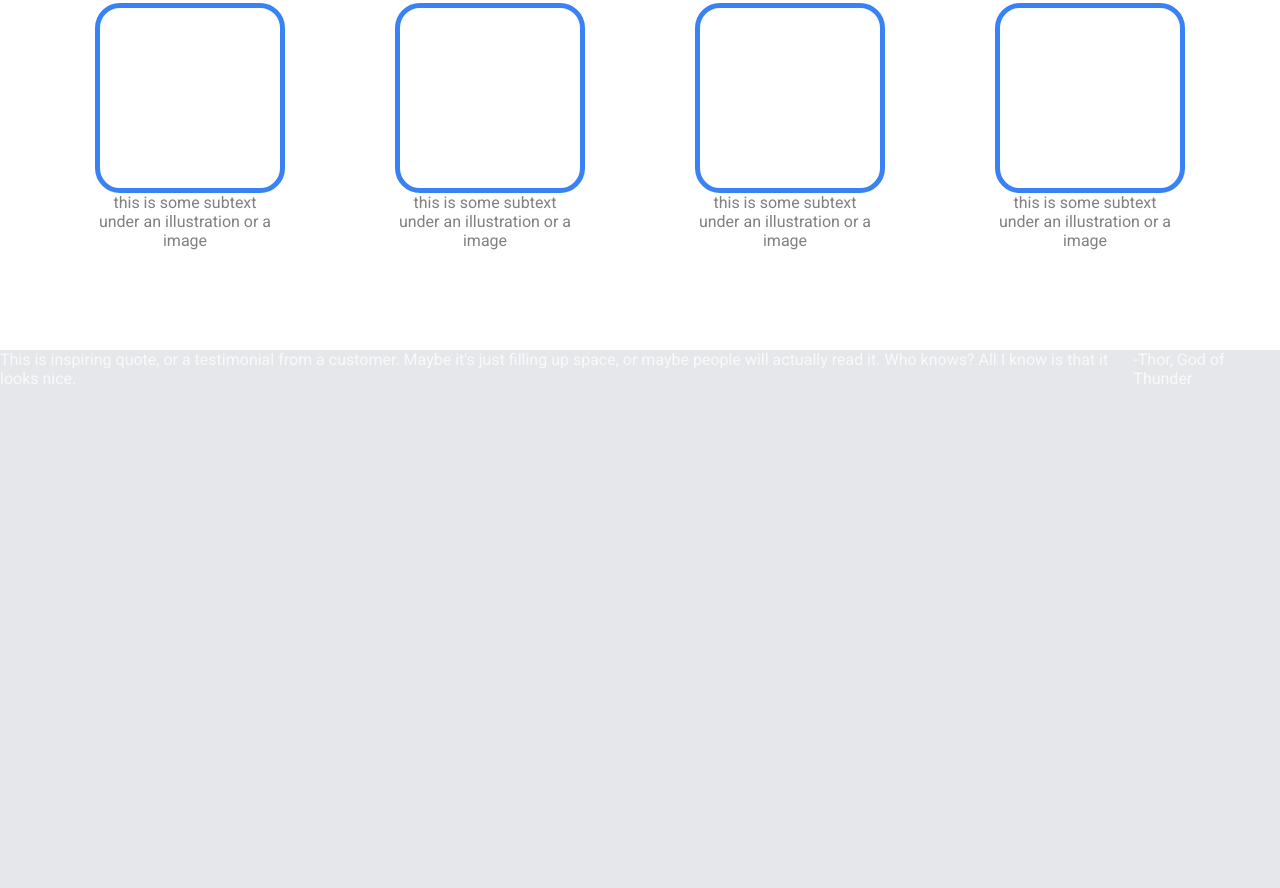
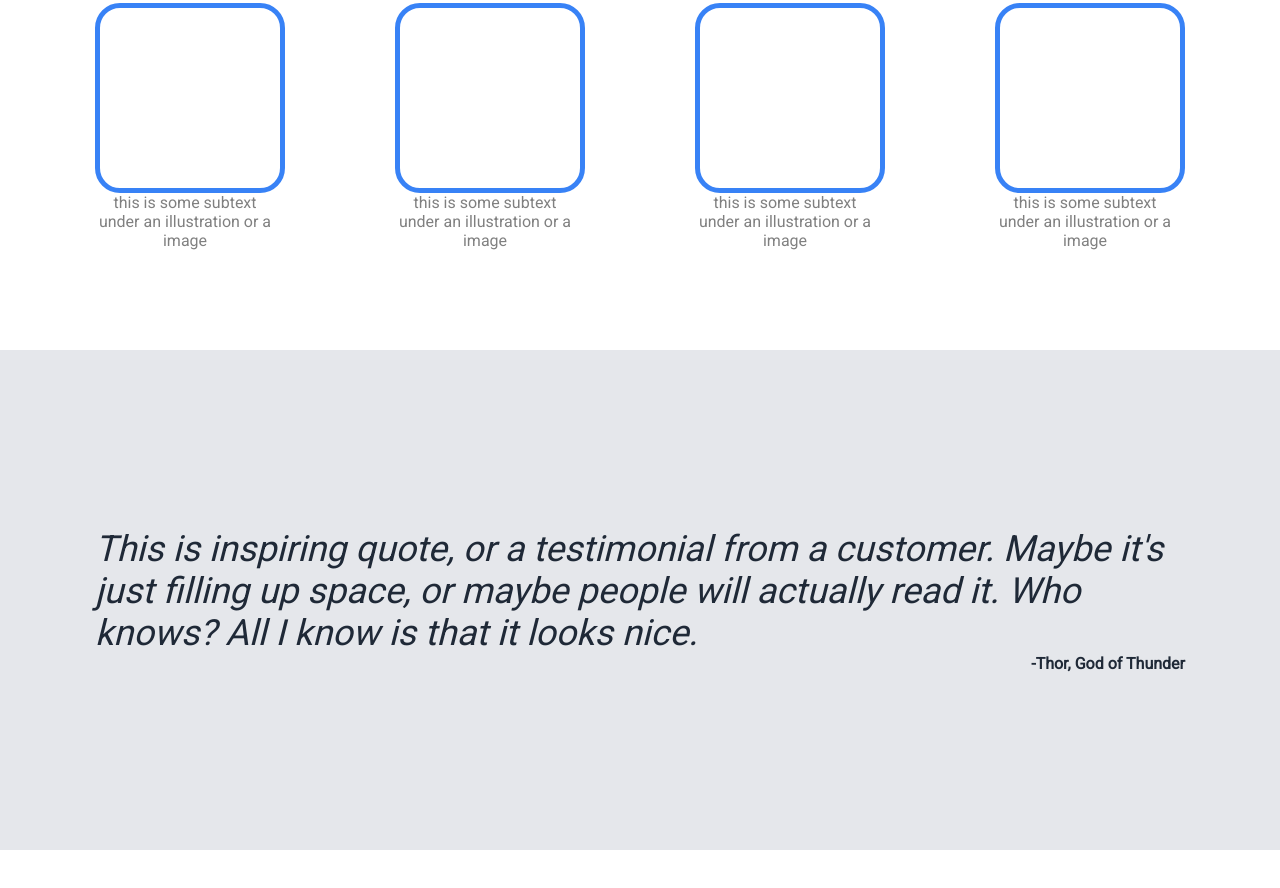
Before and after one commit to OzzyTheHuman/odin-landing_page, a plain HTML site: page index.html in a window 1280 px wide. Shown: the part 609-1497 px from the top of the page. After the commit the page ends 1459 px from the top, so only its background shows below. Drawn offline with Linux system fonts and the light colour scheme.

Commit message:
Style quote section

```diff
--- a/styles.css
+++ b/styles.css
@@ -166,5 +166,24 @@ a {
 .quote {
     display: flex;
     background-color: #E5E7EB;
-    height: 600px;
+    height: 500px;
+    flex-direction: column;
+    justify-content: center;
 }
+
+.text-quote {
+    font-size: 36px;
+    font-weight: 100;
+    font-style: italic;
+    color: #1F2937;
+    margin-left: 95px;
+    margin-right: 95px;
+}
+
+.text-quote-author {
+    font-weight: bold;
+    color: #1F2937;
+    text-align: right;
+    margin-right: 95px;
+    margin-left: 95px;
+}
```
